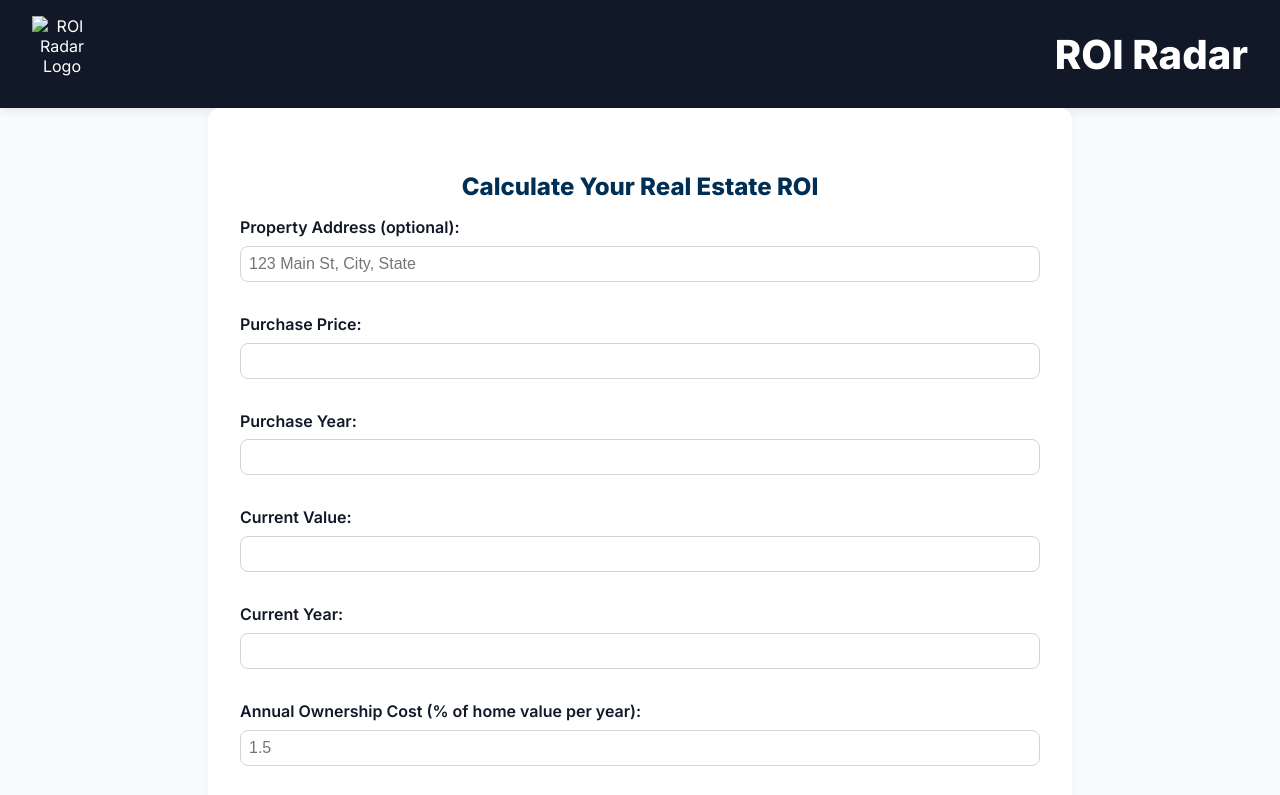
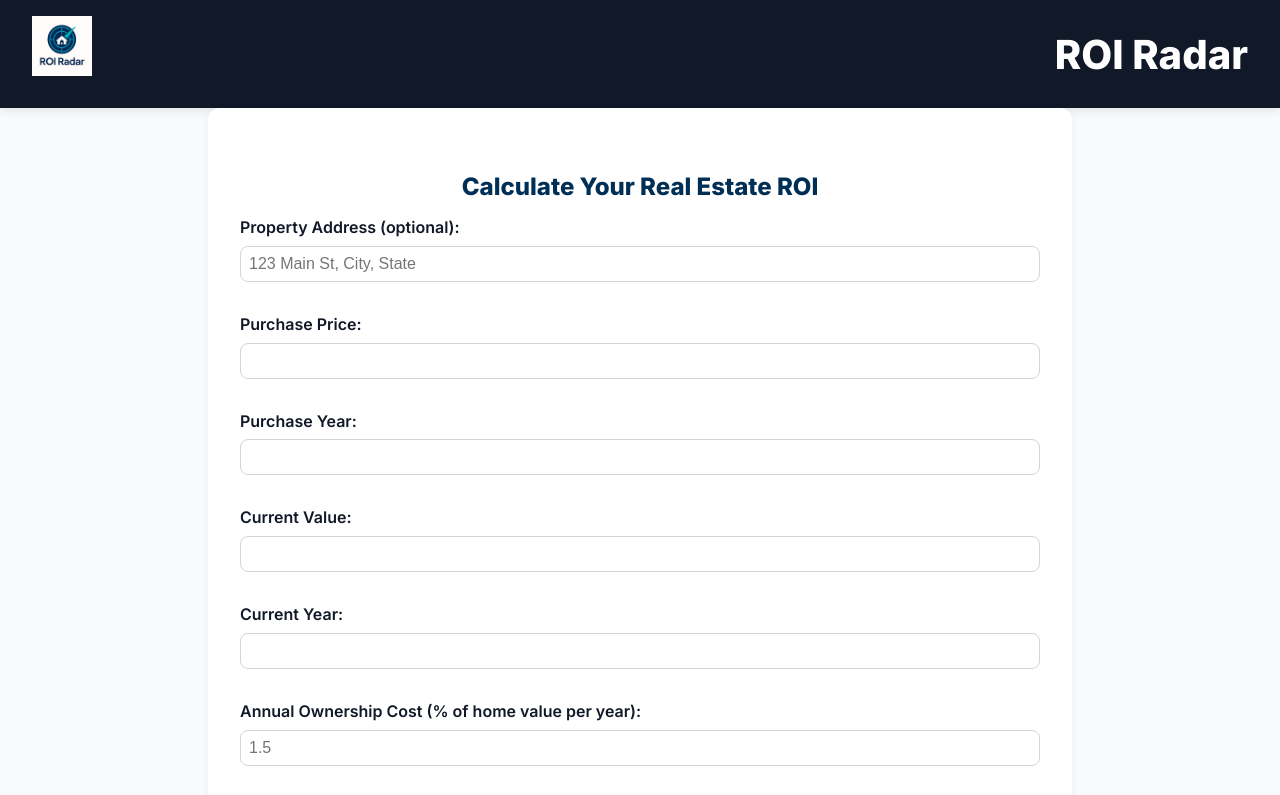
Before and after one commit to wtrak/ROI_Radar, a plain HTML site: page index.html in a window 1280 px wide. Shown: the top 795 px of the page. Drawn offline with nearby package versions, Linux system fonts and the light colour scheme.

Commit message:
Update index.html

```diff
--- a/index.html
+++ b/index.html
@@ -73,7 +73,7 @@
 
 <body>
   <header>
-    <img src="logo.png" alt="ROI Radar Logo" class="logo" />
+    <img src="assets/logo.png" alt="ROI Radar Logo" class="logo" />
     <h1>ROI Radar</h1>
   </header>
 
```
